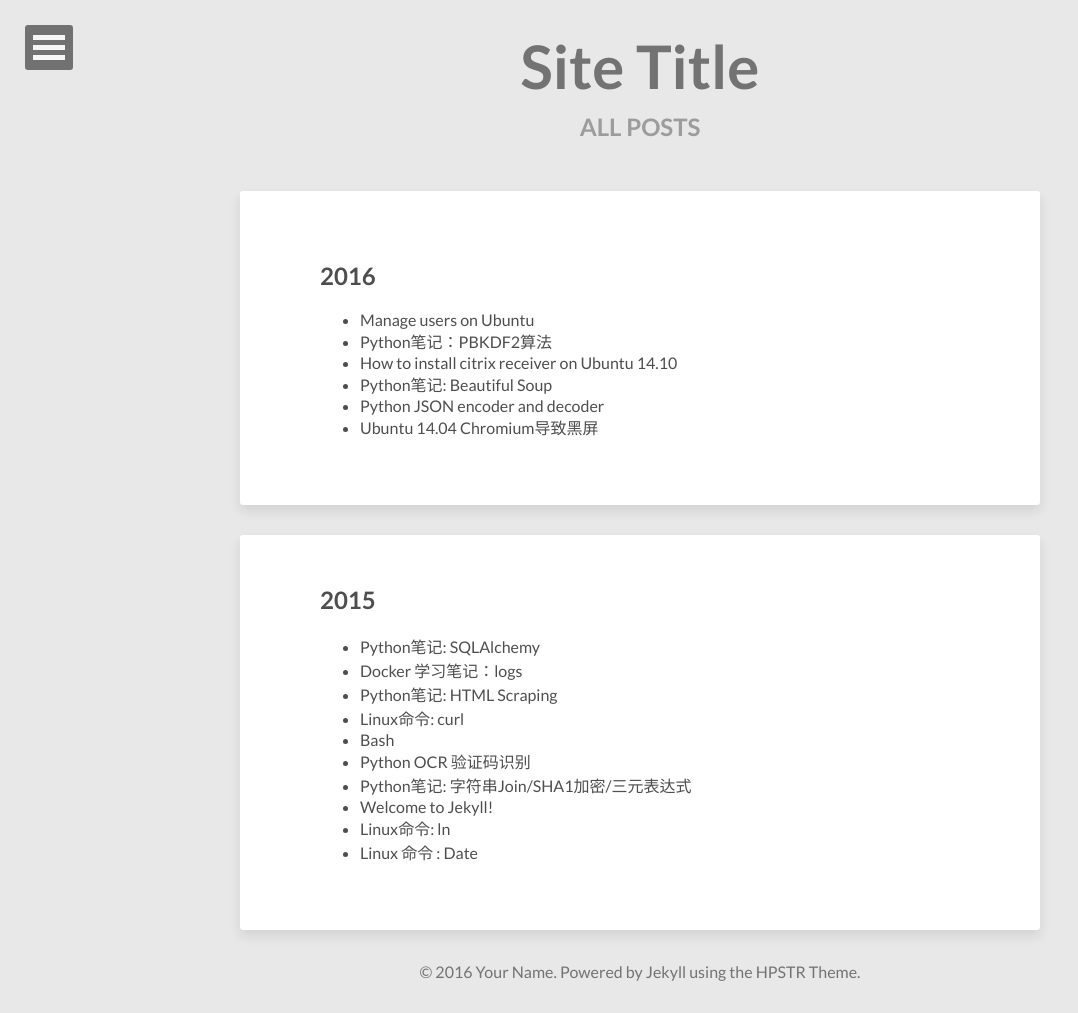
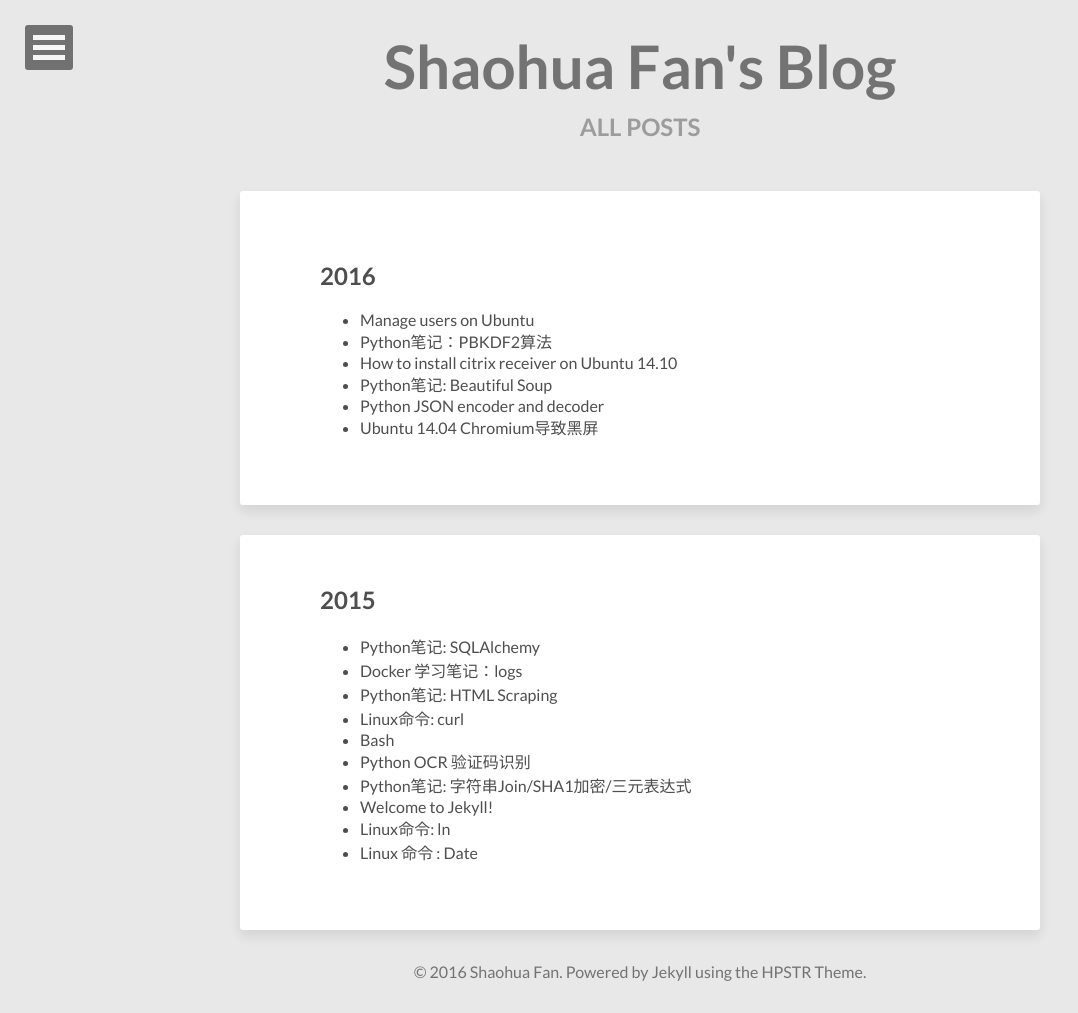
Before and after one commit to fanshaohua-fan/fanshaohua-fan.github.io, a Jekyll site: the page built from posts/index.html, in a window 1280 px wide. Shown: the whole page, without its empty margins (0-1078 px from the left). Built offline with Jekyll 4.4.1, drawn with Linux system fonts in a browser that asks for light colours; nearby versions of some CDN libraries.

Commit message:
initial personal information

```diff
--- a/_config.yml
+++ b/_config.yml
@@ -1,5 +1,5 @@
-title:            Site Title
-description:      Describe your website here.
+title:            Shaohua Fan's Blog
+description:      Keep It Simple Stupid
 disqus_shortname:
 reading_time:     true
 words_per_minute: 200
@@ -9,21 +9,15 @@
 
 # Owner/author information
 owner:
-  name:           Your Name
+  name:           Shaohua Fan
   avatar:         avatar.jpg
-  bio:            "Your bio goes here. It shouldn't be super long but a good sentence or two should suffice."
-  email:          you@email.com
+  bio:            "Keep It Simple Stupid."
+  email:          fanshaohua.fan@gmail.com
   # Social networking links used in footer. Update and remove as you like.
-  twitter:
   facebook:
-  github:
+  github:         fanshaohua-fan
   stackexchange:
   linkedin:
-  instagram:
-  flickr:
-  tumblr:
-  # google plus id, include the '+', eg +mmistakes
-  google_plus:
 
 # Background image to be tiled on all pages
 background:
@@ -35,7 +29,7 @@
 bing_verify:
 
 # http://en.wikipedia.org/wiki/List_of_tz_database_time_zones
-timezone:    America/New_York
+timezone:    Europe/Amsterdam
 future:      true
 highlighter: rouge
 markdown:    kramdown
@@ -51,7 +45,7 @@
 permalink:   /:categories/:title/
 
 # Amount of post to show on home page
-paginate: 5
+paginate: 3
 
 kramdown:
   auto_ids: true
```
